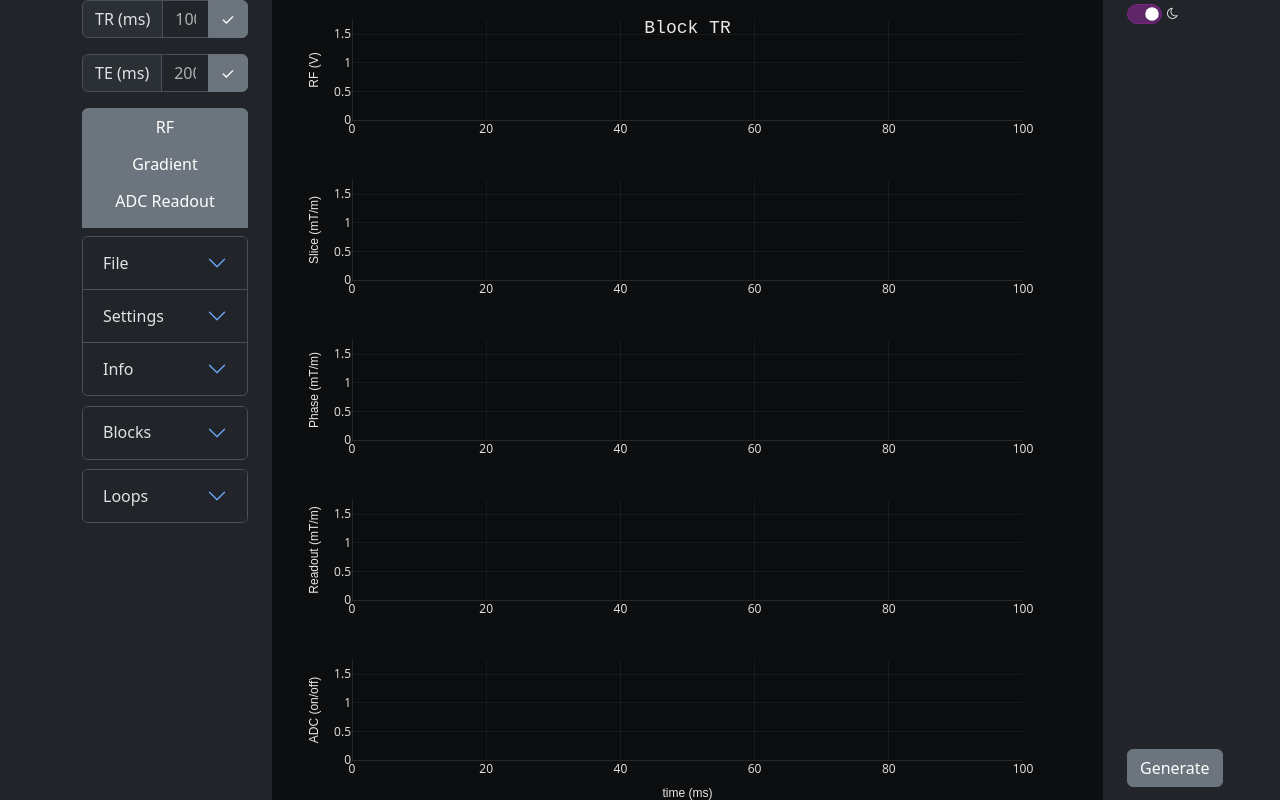
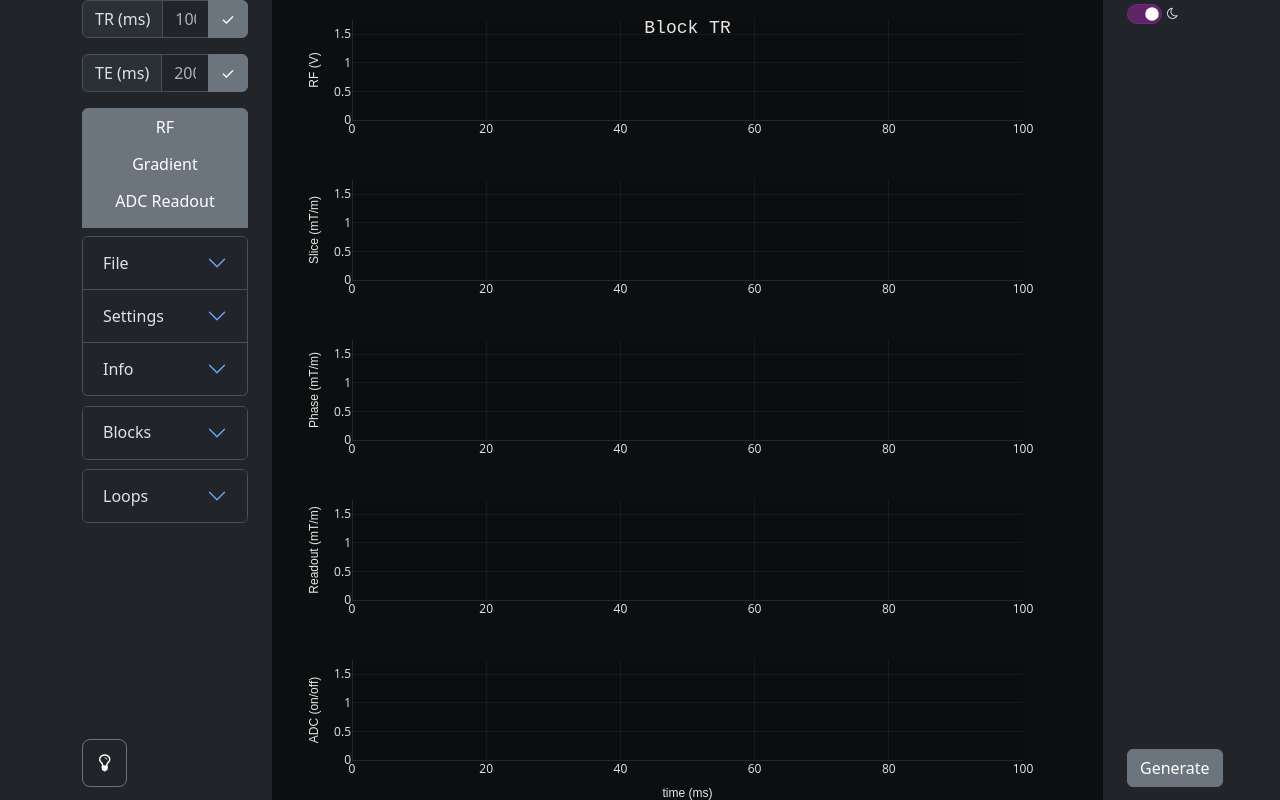
Before and after one commit to cloudmrhub/mtrk-tools, a Flask app: page / in a window 1280 px wide. Run offline with Flask 3, Linux system fonts and the light colour scheme; some libraries are stand-ins or nearby versions.

Commit message:
add shortcuts and tips popover

```diff
--- a/mtrk_designer_gui/app/static/index.css
+++ b/mtrk_designer_gui/app/static/index.css
@@ -20,6 +20,13 @@
     margin-bottom: 1%;
     position: absolute;
     bottom: 0
+}
+
+#keyboard-shortcuts {
+    margin-bottom: 1%;
+    position: absolute;
+    bottom: 0;
+    background: transparent;
 }
 
 #loopsAccordion, #blocksAccordion {
--- a/mtrk_designer_gui/app/static/index.js
+++ b/mtrk_designer_gui/app/static/index.js
@@ -480,6 +480,11 @@ $(document).ready(function() {
         });
     });
 
+    var popover = new bootstrap.Popover(document.querySelector('.shortcuts-popover'), {
+        container: 'body',
+        html: true,
+        content: $('[data-name="popover-content"]')
+      })
     var selected_trace_number = null;
     var selected_plot = null;
     $(".dropzone").each(function () {
--- a/mtrk_designer_gui/app/templates/index.html
+++ b/mtrk_designer_gui/app/templates/index.html
@@ -196,6 +196,22 @@
                     </div>
                   </div>
                 </div>
+                <div class="row">
+                  <div class="col">
+                    <div hidden >
+                      <div data-name="popover-content">
+                        <ul>
+                          <li>Keep shift pressed and move cursor to move boxes and/or blocks.</li>
+                          <li>Keep control pressed and click on boxes to select/unselect boxes.</li>
+                          <li>With boxes selected, if add blocks button in the blocks section is pressed, a block will be created.</li>
+                        </ul>
+                      </div>
+                    </div>
+                      <a id="keyboard-shortcuts" tabindex="0" class="btn btn-lg btn-secondary shortcuts-popover" role="button"
+                      data-bs-toggle="popover" data-bs-trigger="focus" title="Shortcuts and Tips">
+                      <i class="fa fa-lightbulb-o"></i></a>
+                    </div>
+                </div>
               </div>
               <div class="col-lg">
                 <div id="rf_chart" class="dropzone"></div>
```
